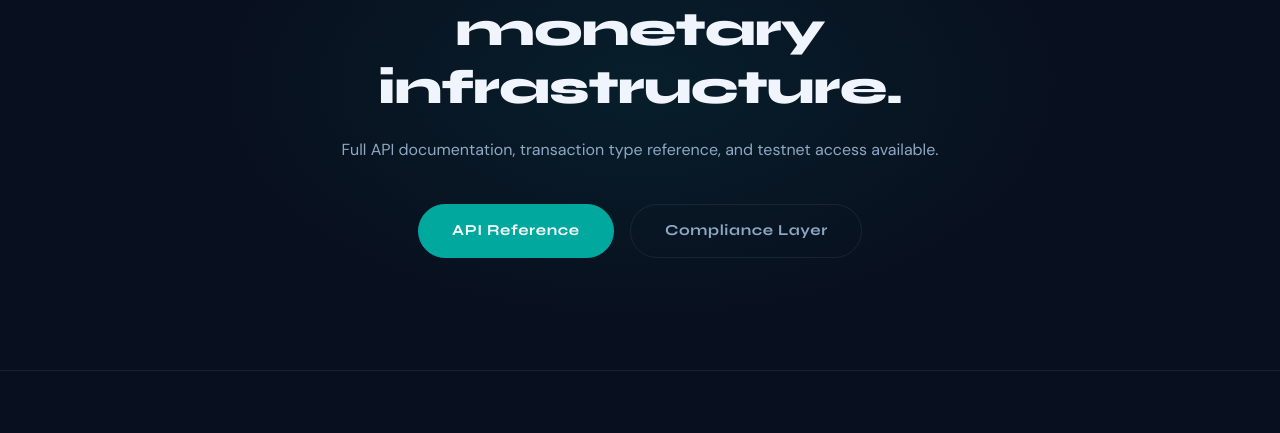
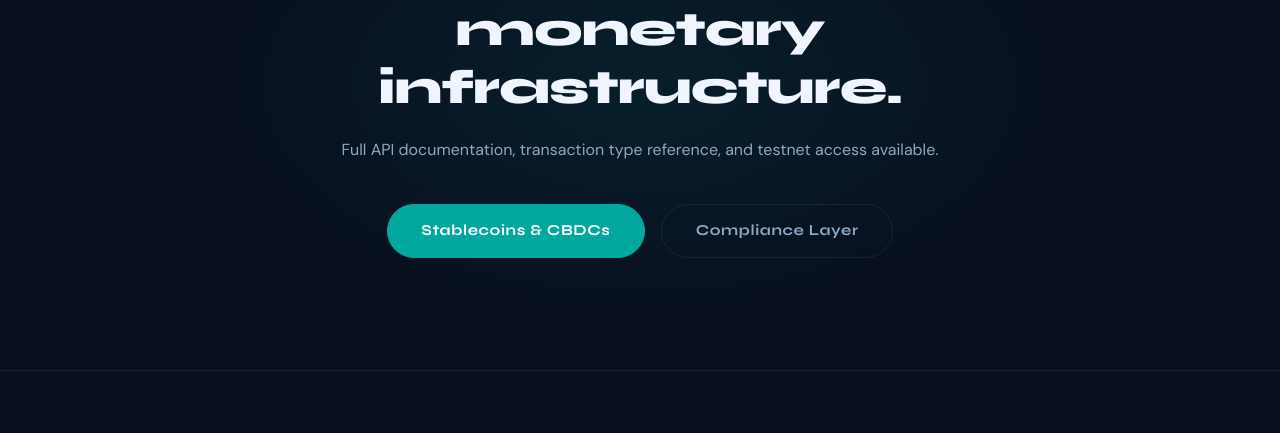
Before and after one commit to thenamelesstree/Shamwari, a plain HTML site: page shamwaripay.html in a window 1280 px wide. Shown: the part 6452-6885 px from the top of the page. Drawn offline with nearby package versions, Linux system fonts and the light colour scheme.

Commit message:
Update shamwaripay.html

```diff
--- a/shamwaripay.html
+++ b/shamwaripay.html
@@ -178,7 +178,7 @@
     <div class="sh-eyebrow sh-eyebrow--teal">EXPLORE FURTHER</div>
     <h2 class="sh-cta__title">The complete monetary infrastructure.</h2>
     <p class="sh-cta__sub">Full API documentation, transaction type reference, and testnet access available.</p>
-    <div class="sh-cta__actions"><a href="developers.html" class="sh-btn sh-btn--teal sh-btn--lg">API Reference</a><a href="compliance.html" class="sh-btn sh-btn--ghost sh-btn--lg">Compliance Layer</a></div>
+    <div class="sh-cta__actions"><a href="stablecoins.html" class="sh-btn sh-btn--teal sh-btn--lg">Stablecoins & CBDCs</a><a href="compliance.html" class="sh-btn sh-btn--ghost sh-btn--lg">Compliance Layer</a></div>
   </div>
 </section>
 <footer class="sh-footer">
```
